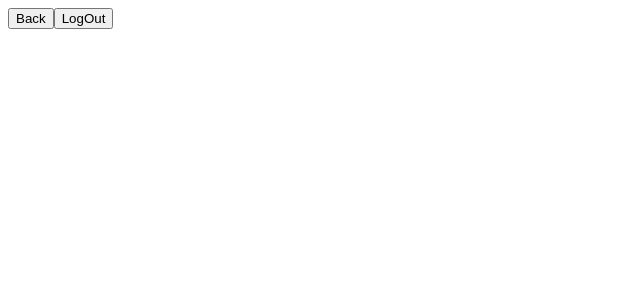
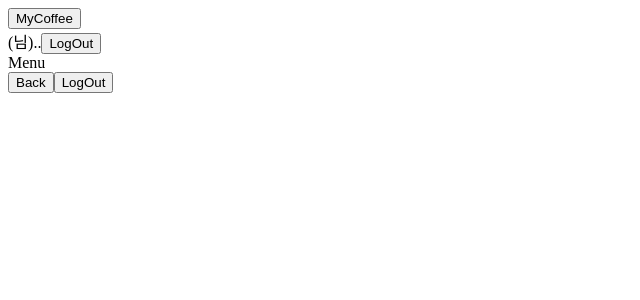
Before and after one commit to dongsuseo/MyCoffee, a React (Create React App) app in the folder Project/mycoffee/: page /login in a window 1280 px wide. Shown: the top 300 px of the page, without its empty margins (0-640 px from the left). Built offline with nearby package versions, Linux system fonts and the light colour scheme.

Commit message:
[INS] firebase

```diff
--- a/Project/mycoffee/package.json
+++ b/Project/mycoffee/package.json
@@ -7,6 +7,7 @@
     "@testing-library/react": "^12.1.4",
     "@testing-library/user-event": "^13.5.0",
     "eslint-config-react-app": "^7.0.0",
+    "firebase": "^9.8.1",
     "react": "^17.0.2",
     "react-cookie": "^4.1.1",
     "react-dom": "^17.0.2",
--- a/Project/mycoffee/src/components/Top/Menu/Login/Login.js
+++ b/Project/mycoffee/src/components/Top/Menu/Login/Login.js
@@ -1,19 +1,16 @@
 import React, { useState } from "react";
 import { useRecoilState, useRecoilValue } from "recoil";
 
-import Modal from "./LoginModal";
 import {Link} from "react-router-dom";
 import { EmailState, LogInState } from "../../../../atoms/atoms";
 
 const Login = () => {
   const [isLoggedIn, setIsLoggedIn] = useRecoilState(LogInState);
-  const [isClicked, setIsClicked] = useState(false);
-
 
   const Email = useRecoilValue(EmailState);
 
   console.log(isLoggedIn);
-
+  console.log(Email);
   const logOutHandler= ()=>{
     setIsLoggedIn(false);
   }
--- a/Project/mycoffee/src/components/Top/Menu/Login/LoginModal.js
+++ b/Project/mycoffee/src/components/Top/Menu/Login/LoginModal.js
@@ -1,5 +1,6 @@
 import React, { useEffect, useState } from "react";
 
+import Top from "../../Top";
 import {useRecoilState, atom} from 'recoil';
 import{EmailState,PasswordState,LogInState} from '../../../../atoms/atoms'
 import {Link} from "react-router-dom";
@@ -25,6 +26,7 @@ const LoginModal = () => {
 
   return (
     <div>
+      <Top/>
       <Link to={"../"}>
         <button>Back</button>
       </Link>
--- a/Project/mycoffee/src/components/Top/Title.js
+++ b/Project/mycoffee/src/components/Top/Title.js
@@ -1,8 +1,13 @@
 import styles from "./Title.module.css"
-
+import { Link } from "react-router-dom";
 const Title = () => {
-  return(
-      <div>MyCoffee</div>
+  const ClcikHandler = ()=>{
+    console.log("Clcik!");
+  }
+  return (
+    <Link to path={"../"}>
+      <button onClick={ClcikHandler}>MyCoffee</button>
+    </Link>
   );
 };
 
```
Also changed, not shown: 1 other file (tests, documents, lock files or other folders).
